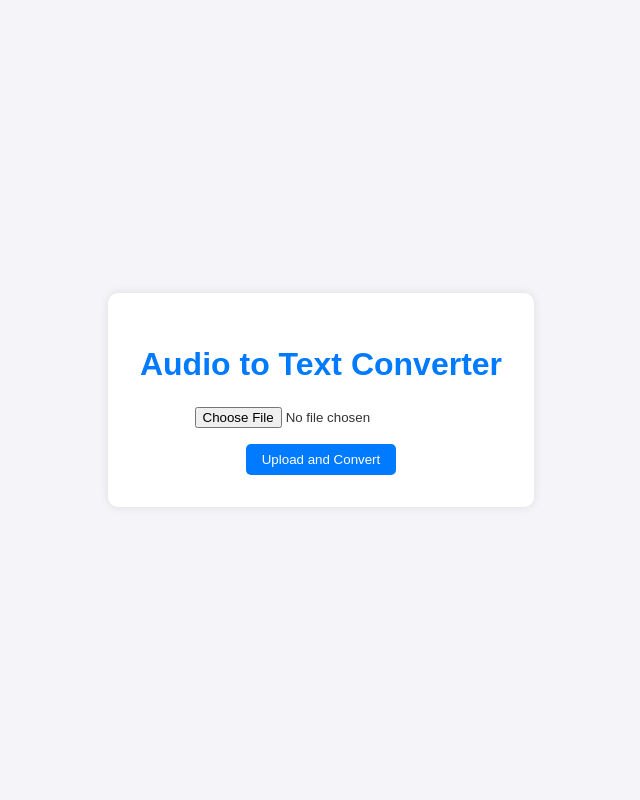
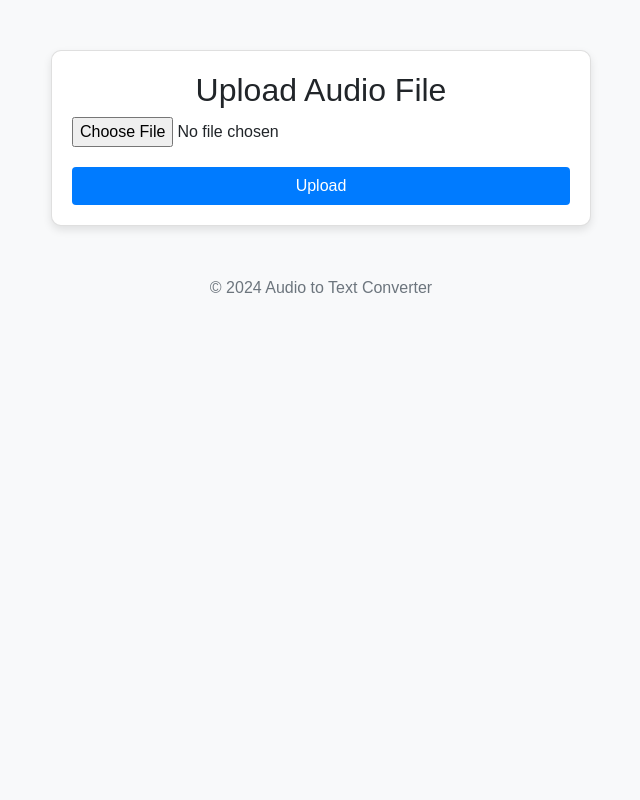
Before and after one commit to Mjunajo/SpeechRecognition, a Flask app: page / in a window 1280 px wide. Shown: the whole page, without its empty margins (319-959 px from the left). Run offline with Flask 2, Linux system fonts and the light colour scheme; some libraries are stand-ins or nearby versions.

Commit message:
Update index.html

```diff
--- a/templates/index.html
+++ b/templates/index.html
@@ -3,53 +3,55 @@
 <head>
     <meta charset="UTF-8">
     <meta name="viewport" content="width=device-width, initial-scale=1.0">
-    <title>Audio to Text Converter</title>
+    <title>Audio to Text</title>
+    <link rel="stylesheet" href="https://cdnjs.cloudflare.com/ajax/libs/font-awesome/6.0.0-beta3/css/all.min.css">
+    <link rel="stylesheet" href="https://maxcdn.bootstrapcdn.com/bootstrap/4.0.0/css/bootstrap.min.css">
     <style>
         body {
+            background-color: #f8f9fa;
             font-family: Arial, sans-serif;
-            background-color: #f4f4f9;
-            color: #333;
-            display: flex;
-            justify-content: center;
-            align-items: center;
-            height: 100vh;
-            margin: 0;
         }
         .container {
-            background: #fff;
-            padding: 2rem;
+            margin-top: 50px;
+        }
+        .card {
+            padding: 20px;
             border-radius: 10px;
-            box-shadow: 0 0 10px rgba(0, 0, 0, 0.1);
+            box-shadow: 0 4px 8px rgba(0,0,0,0.1);
+        }
+        .btn-upload {
+            background-color: #007bff;
+            color: white;
+            margin-top: 20px;
+        }
+        .btn-upload:hover {
+            background-color: #0056b3;
+        }
+        .footer {
+            margin-top: 50px;
             text-align: center;
-        }
-        h1 {
-            margin-bottom: 1.5rem;
-            color: #007BFF;
-        }
-        input[type="file"] {
-            margin-bottom: 1rem;
-        }
-        button {
-            background-color: #007BFF;
-            color: white;
-            padding: 0.5rem 1rem;
-            border: none;
-            border-radius: 5px;
-            cursor: pointer;
-        }
-        button:hover {
-            background-color: #0056b3;
+            color: #6c757d;
         }
     </style>
 </head>
 <body>
     <div class="container">
-        <h1>Audio to Text Converter</h1>
-        <form action="/upload" method="post" enctype="multipart/form-data">
-            <input type="file" name="file" accept=".wav, .mp3, .ogg" required>
-            <br>
-            <button type="submit">Upload and Convert</button>
-        </form>
+        <div class="row justify-content-center">
+            <div class="col-md-6">
+                <div class="card">
+                    <h2 class="text-center">Upload Audio File</h2>
+                    <form action="/upload" method="post" enctype="multipart/form-data">
+                        <div class="form-group">
+                            <input type="file" name="file" accept=".wav, .mp3" class="form-control-file">
+                        </div>
+                        <button type="submit" class="btn btn-upload btn-block">Upload</button>
+                    </form>
+                </div>
+            </div>
+        </div>
+    </div>
+    <div class="footer">
+        <p>&copy; 2024 Audio to Text Converter</p>
     </div>
 </body>
 </html>
```
